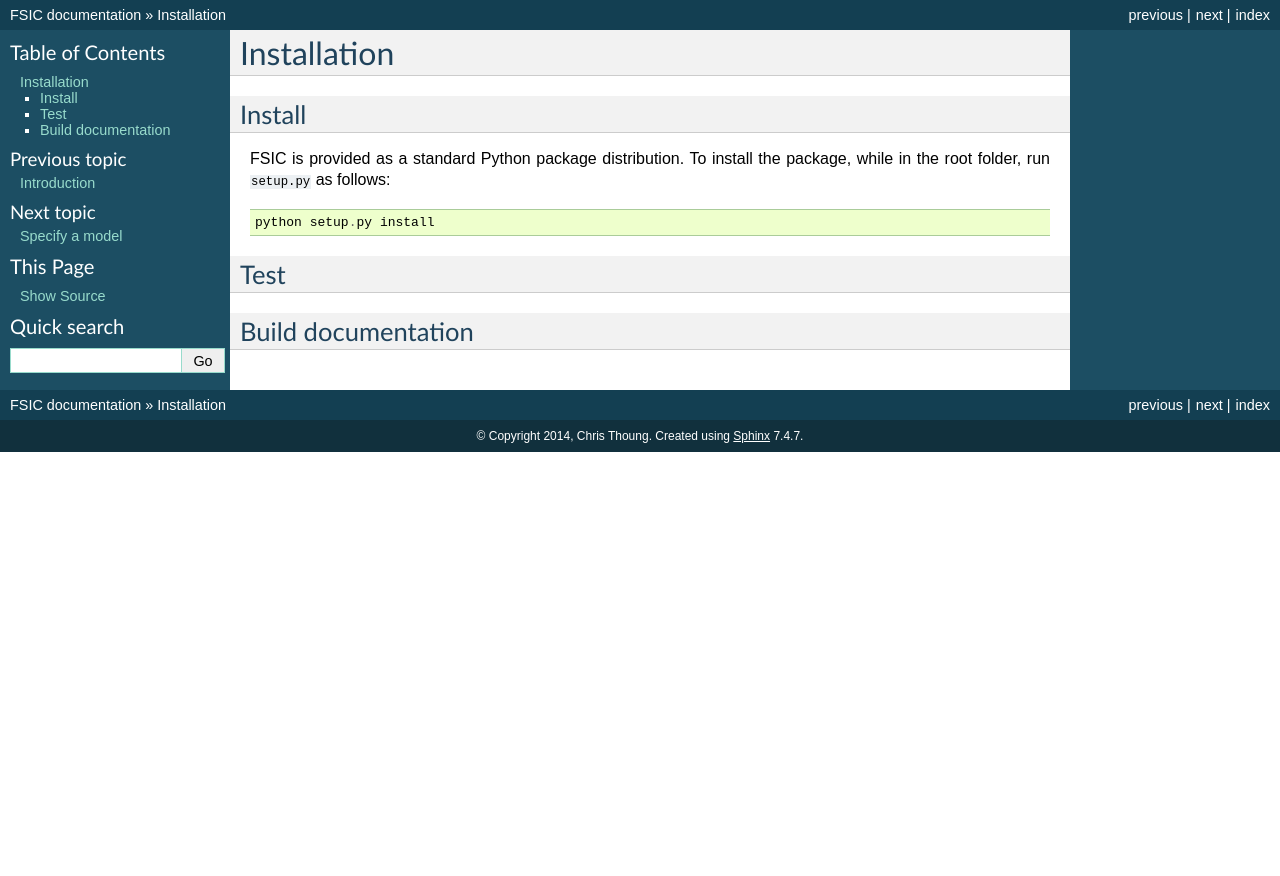
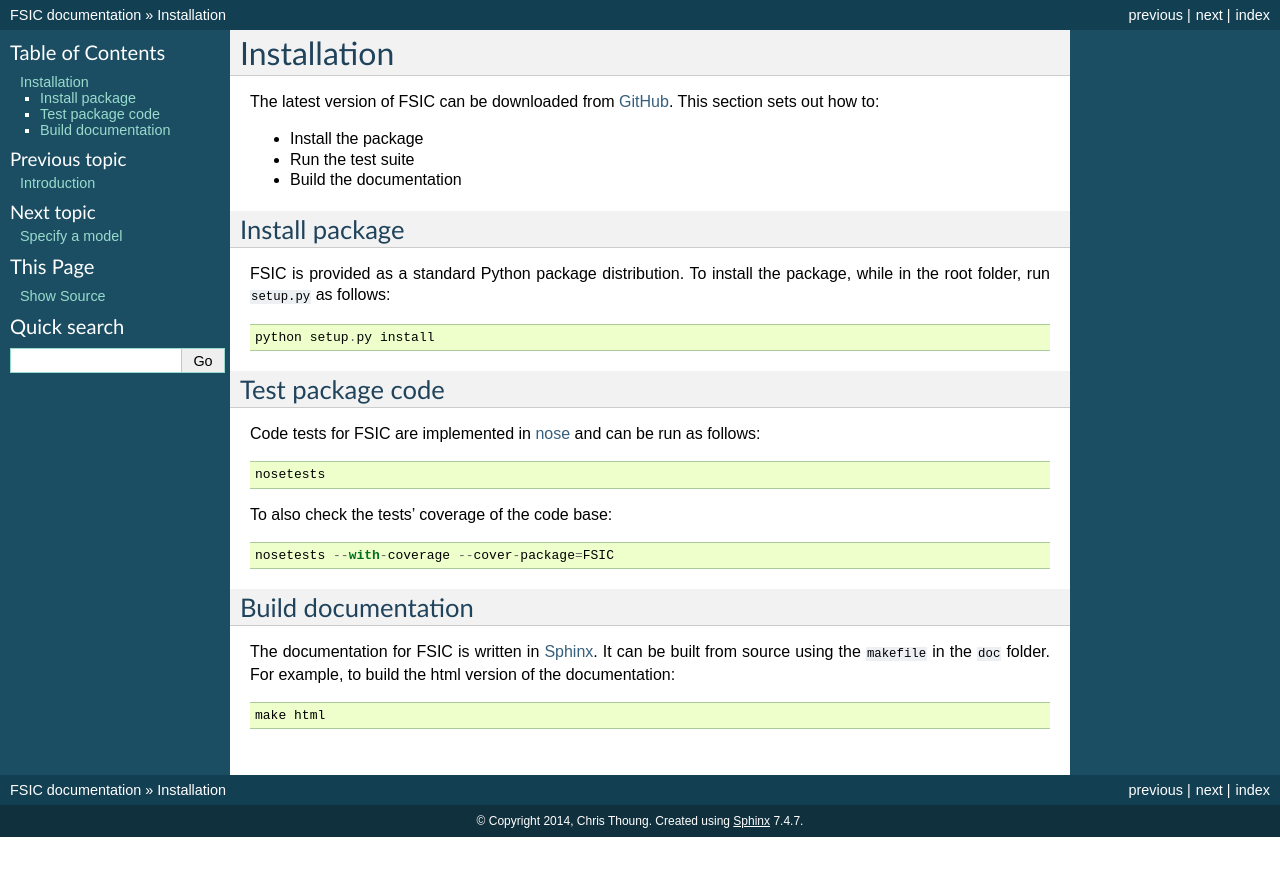
Before and after one commit to ChrisThoung/fsic-archive, a Sphinx documentation site: the page built from doc/source/installation.rst, in a window 1280 px wide. Shown: the top 876 px of the page. Built offline with Sphinx 7.4.7, drawn with Linux system fonts in a browser that asks for light colours; the version number could not be read and is left out.

Commit message:
Update installation instructions
Update Sphinx documentation with instructions on how to:

* Install FSIC
* Run the test suite
* Build the documentation

[ci skip]

```diff
--- a/doc/source/installation.rst
+++ b/doc/source/installation.rst
@@ -4,24 +4,52 @@
 Installation
 ************
 
+The latest version of FSIC can be downloaded from GitHub_. This section sets out
+how to:
+
+* Install the package
+* Run the test suite
+* Build the documentation
+
+.. _GitHub: https://github.com/cthoung/fsic
+
 
 .. _installation-install:
 
-Install
-=======
+Install package
+===============
 
-FSIC is provided as a standard Python package distribution. To install the package, while in the root folder, run ``setup.py`` as follows::
+FSIC is provided as a standard Python package distribution. To install the
+package, while in the root folder, run ``setup.py`` as follows::
 
     python setup.py install
 
 
 .. _installation-test:
 
-Test
-====
+Test package code
+=================
+
+Code tests for FSIC are implemented in nose_ and can be run as follows::
+
+    nosetests
+
+To also check the tests' coverage of the code base::
+
+    nosetests --with-coverage --cover-package=FSIC
+
+.. _nose: https://nose.readthedocs.org/en/latest/
 
 
 .. _installation-doc:
 
 Build documentation
 ===================
+
+The documentation for FSIC is written in Sphinx_. It can be built from source
+using the ``makefile`` in the ``doc`` folder. For example, to build the html
+version of the documentation::
+
+    make html
+
+.. _Sphinx: http://sphinx-doc.org/
```
